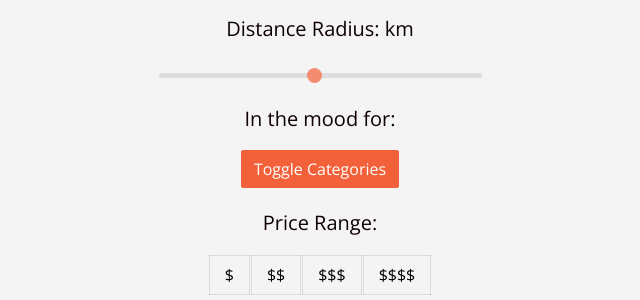
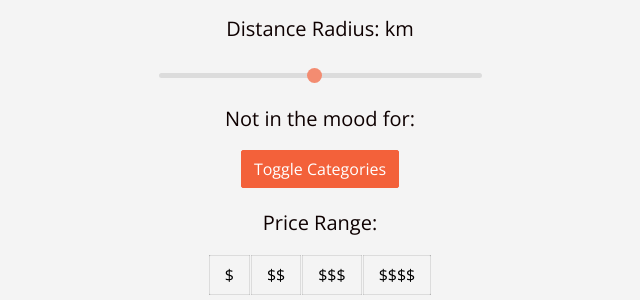
Before and after one commit to chase-the-coder/Randomeal, a Rails app: page / in a window 1280 px wide. Shown: the part 226-526 px from the top of the page, without its empty margins (320-960 px from the left). Run offline with Rails 7, Linux system fonts and the light colour scheme; the visitor is signed in with stand-in values (Sample User, id 1); style sheets or scripts are compiled from the project's sources; parts of the project's set-up code (start-up, migrations or seed data) failed here and were passed over; some libraries are stand-ins or nearby versions; some web fonts are replaced.

Commit message:
hotfix for heading and mapbox

```diff
--- a/app/javascript/plugins/init_mapbox.js
+++ b/app/javascript/plugins/init_mapbox.js
@@ -17,7 +17,7 @@ const addMarkersToMap = (map, markers) => {
 const fitMapToMarkers = (map, markers) => {
   const bounds = new mapboxgl.LngLatBounds();
   bounds.extend([ markers.lng, markers.lat ]);
-  map.fitBounds(bounds, { padding: 70, maxZoom: 15 });
+  map.fitBounds(bounds, { zoom: 15, padding: 10, maxZoom: 25 });
 };
 const initMapbox = () => {
   if (mapElement) {
--- a/app/views/pages/home.html.erb
+++ b/app/views/pages/home.html.erb
@@ -18,7 +18,7 @@
   <input type="range" min="1" max="30" value="15" class="slider" id="myRange">
 </div>
 
-<p class="feature-header">In the mood for:</p>
+<p class="feature-header">Not in the mood for:</p>
 <button class="btn btn-primary" id="button-randomeal" type="button" data-toggle="collapse" data-target="#collapseExample" aria-expanded="false" aria-controls="collapseExample">
   Toggle Categories
 </button>
```
